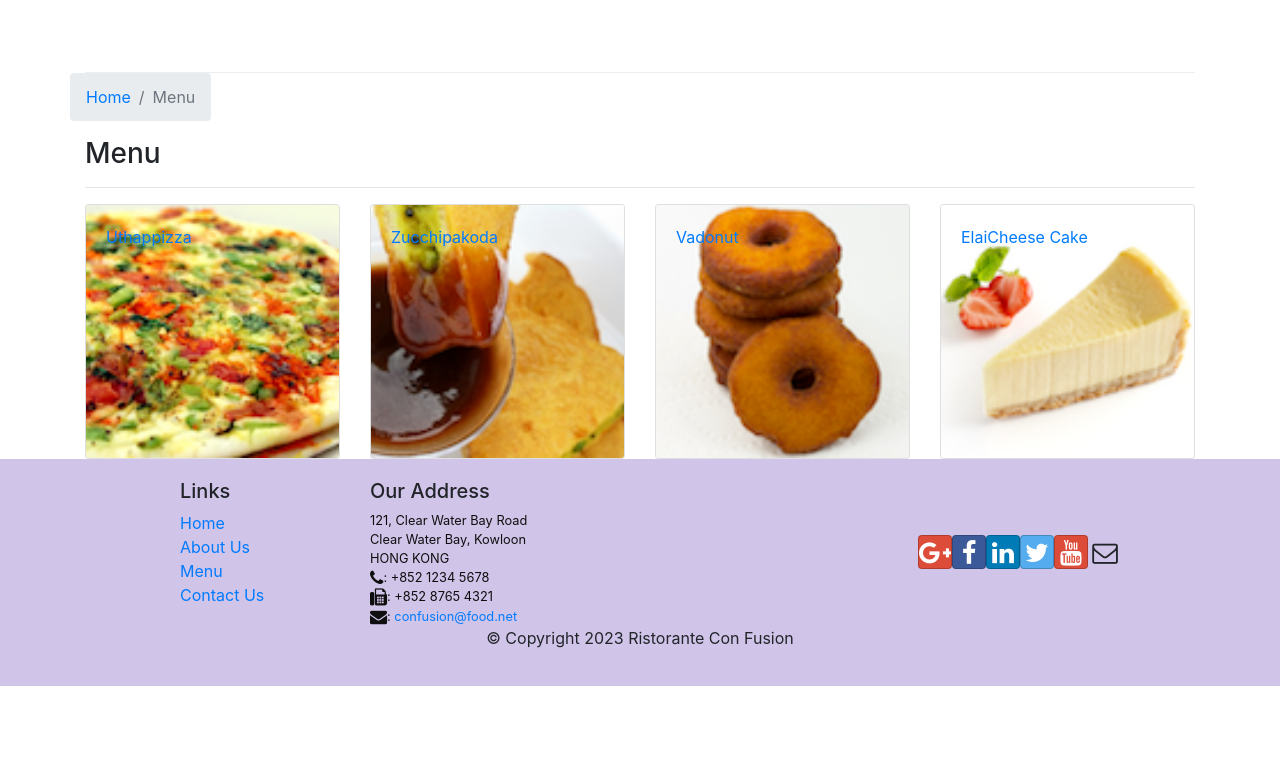
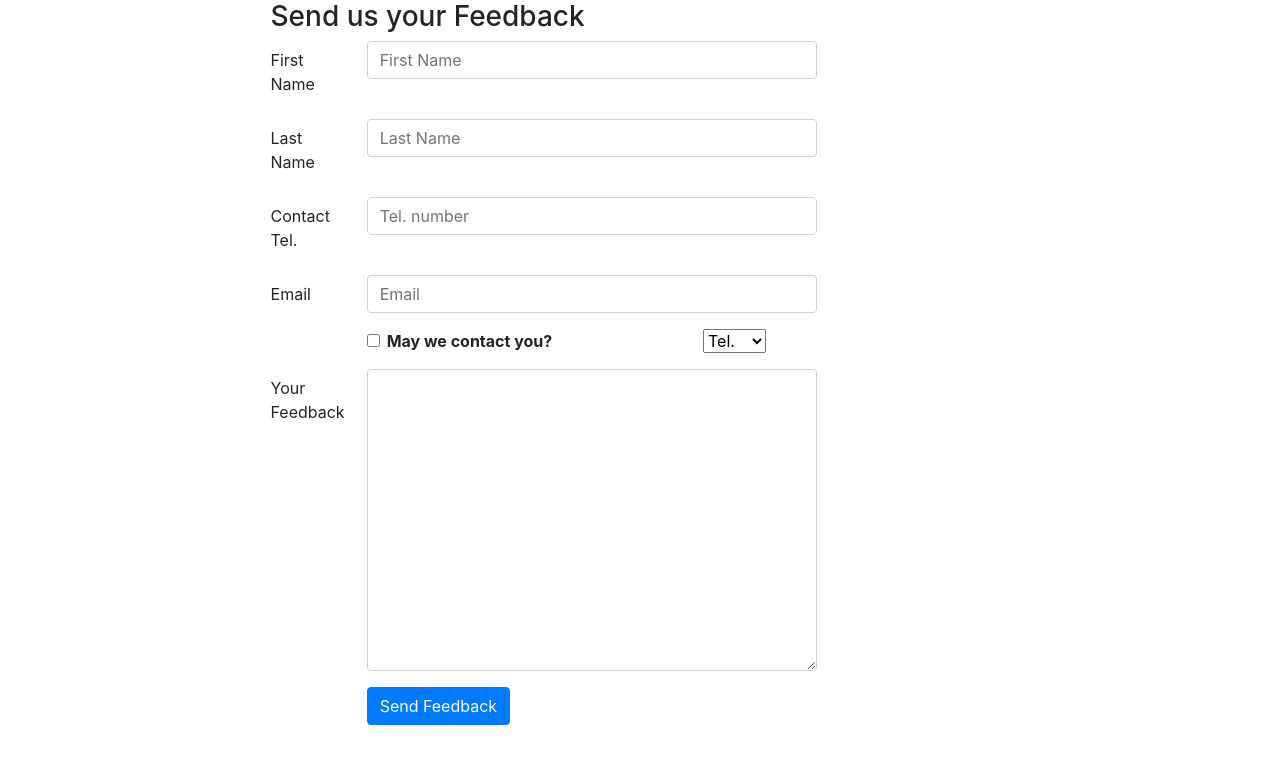
Before and after one commit to justbebetter/react-confusion-uni, a React (Create React App) app: page /contactus in a window 1280 px wide. Shown: the part 659-1440 px from the top of the page. Before the commit the page ends 1345 px from the top, so only its background shows below. Built offline with nearby package versions, Linux system fonts and the light colour scheme.

Commit message:
Controlled Forms

```diff
--- a/src/components/ContactComponent.js
+++ b/src/components/ContactComponent.js
@@ -1,8 +1,51 @@
-import React from "react";
-import { Breadcrumb, BreadcrumbItem } from "reactstrap";
+import React, { Component } from "react";
 import { Link } from "react-router-dom";
 
-function Contact(props) {
+import {
+  Breadcrumb,
+  BreadcrumbItem,
+  Button,
+  Form,
+  FormGroup,
+  Label,
+  Input,
+  Col,
+} from "reactstrap";
+class Contact extends Component {
+  constructor(props) {
+    super(props);
+
+    this.state = {
+      firstname: "",
+      lastname: "",
+      telnum: "",
+      email: "",
+      agree: false,
+      contactType: "Tel.",
+      message: "",
+    };
+
+    this.handleInputChange = this.handleInputChange.bind(this);
+    this.handleSubmit = this.handleSubmit.bind(this);
+  }
+
+  handleInputChange(event) {
+    const target = event.target;
+    const value = target.type === "checkbox" ? target.checked : target.value;
+    const name = target.name;
+
+    this.setState({
+      [name]: value,
+    });
+  }
+
+  handleSubmit(event) {
+    console.log("Current State is: " + JSON.stringify(this.state));
+    alert("Current State is: " + JSON.stringify(this.state));
+    event.preventDefault();
+  }
+
+  render() {
     return (
       <div className="container">
         <Breadcrumb>
@@ -61,9 +104,126 @@ function Contact(props) {
               </a>
             </div>
           </div>
+          <div className="row row-content">
+            <div className="col-12">
+              <h3>Send us your Feedback</h3>
+            </div>
+            <div className="col-12 col-md-9">
+              <Form onSubmit={this.handleSubmit}>
+                <FormGroup row>
+                  <Label htmlFor="firstname" md={2}>
+                    First Name
+                  </Label>
+                  <Col md={10}>
+                    <Input
+                      type="text"
+                      id="firstname"
+                      name="firstname"
+                      placeholder="First Name"
+                      value={this.state.firstname}
+                      onChange={this.handleInputChange}
+                    />
+                  </Col>
+                </FormGroup>
+                <FormGroup row>
+                  <Label htmlFor="lastname" md={2}>
+                    Last Name
+                  </Label>
+                  <Col md={10}>
+                    <Input
+                      type="text"
+                      id="lastname"
+                      name="lastname"
+                      placeholder="Last Name"
+                      value={this.state.lastname}
+                      onChange={this.handleInputChange}
+                    />
+                  </Col>
+                </FormGroup>
+                <FormGroup row>
+                  <Label htmlFor="telnum" md={2}>
+                    Contact Tel.
+                  </Label>
+                  <Col md={10}>
+                    <Input
+                      type="tel"
+                      id="telnum"
+                      name="telnum"
+                      placeholder="Tel. number"
+                      value={this.state.telnum}
+                      onChange={this.handleInputChange}
+                    />
+                  </Col>
+                </FormGroup>
+                <FormGroup row>
+                  <Label htmlFor="email" md={2}>
+                    Email
+                  </Label>
+                  <Col md={10}>
+                    <Input
+                      type="email"
+                      id="email"
+                      name="email"
+                      placeholder="Email"
+                      value={this.state.email}
+                      onChange={this.handleInputChange}
+                    />
+                  </Col>
+                </FormGroup>
+                <FormGroup row>
+                  <Col md={{ size: 6, offset: 2 }}>
+                    <FormGroup check>
+                      <Label check>
+                        <Input
+                          type="checkbox"
+                          name="agree"
+                          checked={this.state.agree}
+                          onChange={this.handleInputChange}
+                        />{" "}
+                        <strong>May we contact you?</strong>
+                      </Label>
+                    </FormGroup>
+                  </Col>
+                  <Col md={{ size: 3, offset: 1 }}>
+                    <Input
+                      type="select"
+                      name="contactType"
+                      value={this.state.contactType}
+                      onChange={this.handleInputChange}
+                    >
+                      <option>Tel.</option>
+                      <option>Email</option>
+                    </Input>
+                  </Col>
+                </FormGroup>
+                <FormGroup row>
+                  <Label htmlFor="message" md={2}>
+                    Your Feedback
+                  </Label>
+                  <Col md={10}>
+                    <Input
+                      type="textarea"
+                      id="message"
+                      name="message"
+                      rows="12"
+                      value={this.state.message}
+                      onChange={this.handleInputChange}
+                    ></Input>
+                  </Col>
+                </FormGroup>
+                <FormGroup row>
+                  <Col md={{ size: 10, offset: 2 }}>
+                    <Button type="submit" color="primary">
+                      Send Feedback
+                    </Button>
+                  </Col>
+                </FormGroup>
+              </Form>
+            </div>
+          </div>
         </div>
       </div>
     );
   }
-
+}
 export default Contact;
--- /dev/null
+++ b/src/components/Login.js
@@ -0,0 +1,29 @@
+import React, { useEffect, useState } from "react";
+
+function Login() {
+  const [name, setName] = useState("");
+  const handleSubmit = (event) => {
+    event.preventDefault();
+    console.log(`Name: ${name}`);
+  };
+  return (
+    <form onSubmit={handleSubmit}>
+      <label className="col-lg-4">
+        Name:
+        <input
+          placeholder="Enter your name "
+          class="form-control"
+          type="text"
+          value={name}
+          onChange={(event) => {
+            setName(event.target.value);
+          }}
+        ></input>
+      </label>
+      <button type="submit" className="btn btn-primary">
+        Login
+      </button>
+    </form>
+  );
+}
+export default Login;
--- a/src/components/MainComponent.js
+++ b/src/components/MainComponent.js
@@ -11,6 +11,7 @@ import Contact from "./ContactComponent";
 import { COMMENTS } from "../shared/comments";
 import { PROMOTIONS } from "../shared/promotions";
 import { LEADERS } from "../shared/leaders";
+import Login from "./Login";
 
 class Main extends Component {
   constructor(props) {
@@ -66,6 +67,7 @@ class Main extends Component {
             }
           />
           <Route path="/" element={<Navigate to="/home" />} />
+          <Route exact path="/login" Component={Login} />
           <Route exact path="/contactus" Component={Contact} />
           <Route path="/menu/:dishId" component={DishWithId} />
         </Routes>
```
Also changed, not shown: src/components/ContactComponentV2.js (added, +69 -0 lines). Lines whose indentation alone changed are shown as unchanged.
